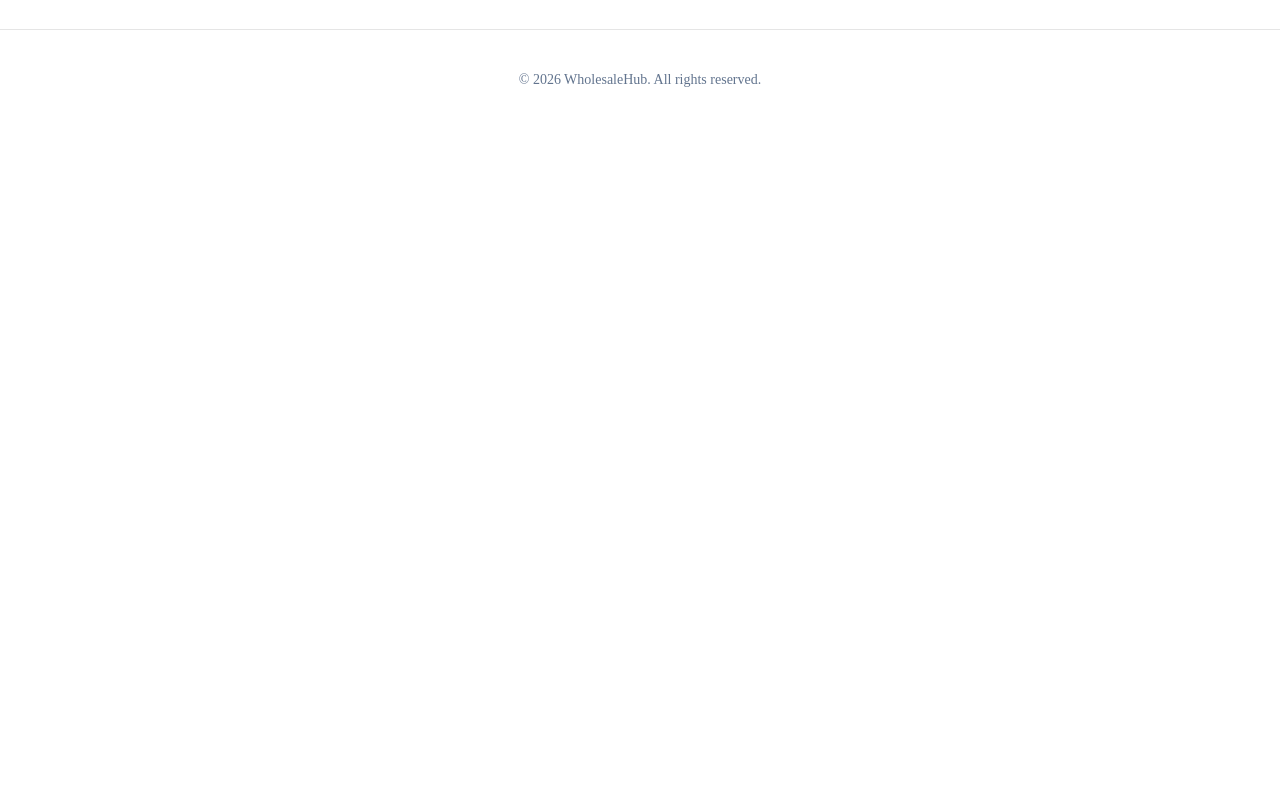
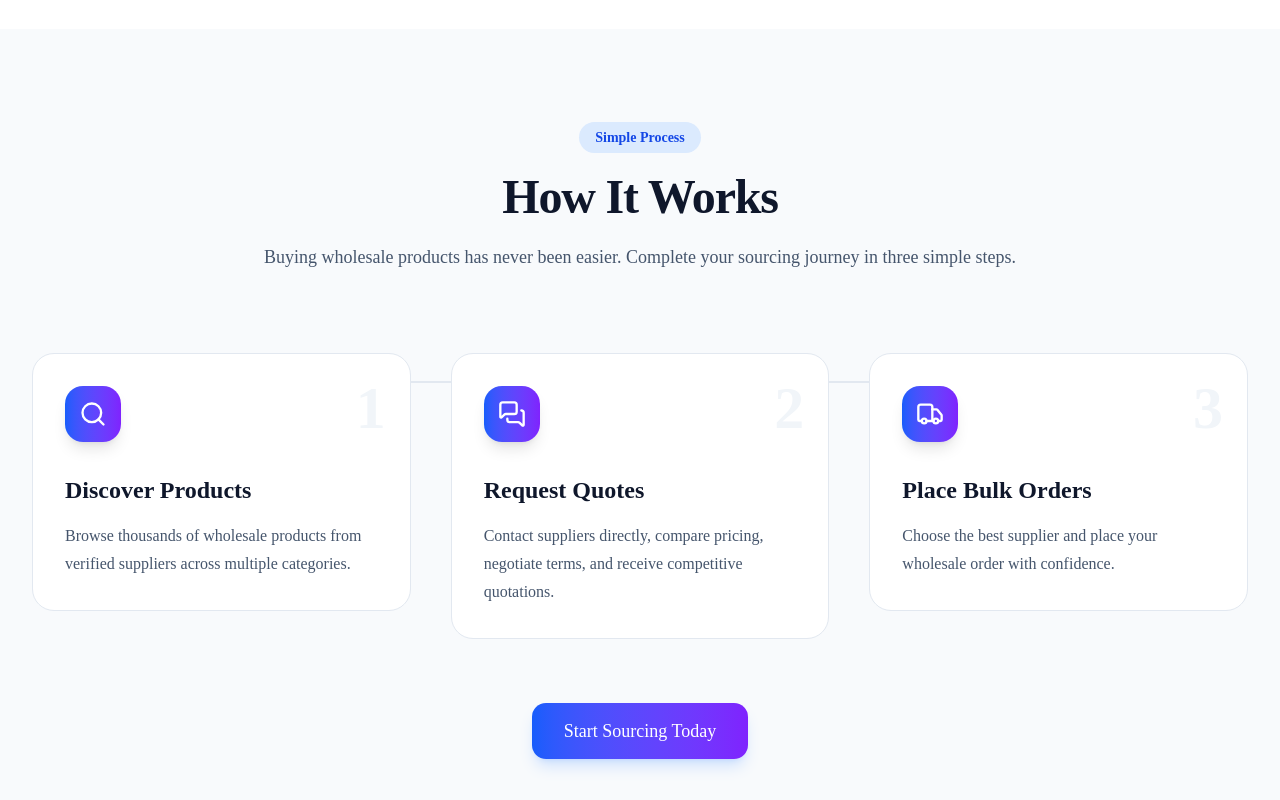
Before and after one commit to PritomAhsan/wholesale-marketplace, a Next.js app: page / in a window 1280 px wide. Shown: the part 3460-4260 px from the top of the page. Before the commit the page ends 3590 px from the top, so only its background shows below. Built offline with nearby package versions, Linux system fonts and the light colour scheme.

Commit message:
feat(home): add how it works section

```diff
--- a/app/page.tsx
+++ b/app/page.tsx
@@ -2,6 +2,7 @@ import Hero from "@/features/home/sections/Hero";
 import FeaturedCategories from "@/features/home/sections/FeaturedCategories";
 import FeaturedSuppliers from "@/features/home/sections/FeaturedSuppliers";
 import FeaturedProducts from "@/features/home/sections/FeaturedProducts";
+import HowItWorks from "@/features/home/sections/HowItWorks";
 
 export default function HomePage() {
   return (
@@ -10,6 +11,7 @@ export default function HomePage() {
       <FeaturedCategories />
       <FeaturedSuppliers />
       <FeaturedProducts />
+      <HowItWorks />
     </>
   );
 }
--- /dev/null
+++ b/features/home/components/HowItWorksCard.tsx
@@ -0,0 +1,36 @@
+import { LucideIcon } from "lucide-react";
+
+interface Props {
+  step: number;
+  title: string;
+  description: string;
+  icon: LucideIcon;
+}
+
+export default function HowItWorksCard({
+  step,
+  title,
+  description,
+  icon: Icon,
+}: Props) {
+  return (
+    <div className="group relative rounded-3xl border border-slate-200 bg-white p-8 transition-all duration-300 hover:-translate-y-2 hover:border-blue-200 hover:shadow-xl">
+
+      <div className="flex h-14 w-14 items-center justify-center rounded-2xl bg-gradient-to-r from-blue-600 to-violet-600 text-white shadow-lg">
+        <Icon size={28} />
+      </div>
+
+      <div className="absolute right-6 top-6 text-6xl font-black text-slate-100 transition group-hover:text-blue-50">
+        {step}
+      </div>
+
+      <h3 className="mt-8 text-2xl font-bold">
+        {title}
+      </h3>
+
+      <p className="mt-4 leading-7 text-slate-600">
+        {description}
+      </p>
+    </div>
+  );
+}
--- /dev/null
+++ b/features/home/data/howItWorks.ts
@@ -0,0 +1,29 @@
+import {
+  Search,
+  MessagesSquare,
+  Truck,
+} from "lucide-react";
+
+export const howItWorks = [
+  {
+    id: 1,
+    icon: Search,
+    title: "Discover Products",
+    description:
+      "Browse thousands of wholesale products from verified suppliers across multiple categories.",
+  },
+  {
+    id: 2,
+    icon: MessagesSquare,
+    title: "Request Quotes",
+    description:
+      "Contact suppliers directly, compare pricing, negotiate terms, and receive competitive quotations.",
+  },
+  {
+    id: 3,
+    icon: Truck,
+    title: "Place Bulk Orders",
+    description:
+      "Choose the best supplier and place your wholesale order with confidence.",
+  },
+];
--- /dev/null
+++ b/features/home/sections/HowItWorks.tsx
@@ -0,0 +1,44 @@
+import Container from "@/components/layout/Container";
+import { AppButton } from "@/components/ui/app-button";
+import { SectionHeading } from "@/components/ui/section-heading";
+
+import { howItWorks } from "../data/howItWorks";
+import HowItWorksCard from "../components/HowItWorksCard";
+
+export default function HowItWorks() {
+  return (
+    <section className="bg-slate-50 py-24">
+      <Container>
+
+        <SectionHeading
+          badge="Simple Process"
+          title="How It Works"
+          description="Buying wholesale products has never been easier. Complete your sourcing journey in three simple steps."
+        />
+
+        <div className="relative mt-20 grid gap-10 lg:grid-cols-3">
+
+          {/* Connection Line */}
+          <div className="absolute left-0 right-0 top-7 hidden h-0.5 bg-slate-200 lg:block" />
+
+          {howItWorks.map((item) => (
+            <div key={item.id} className="relative z-10">
+              <HowItWorksCard
+                step={item.id}
+                {...item}
+              />
+            </div>
+          ))}
+
+        </div>
+
+        <div className="mt-16 text-center">
+          <AppButton size="lg">
+            Start Sourcing Today
+          </AppButton>
+        </div>
+
+      </Container>
+    </section>
+  );
+}
```
